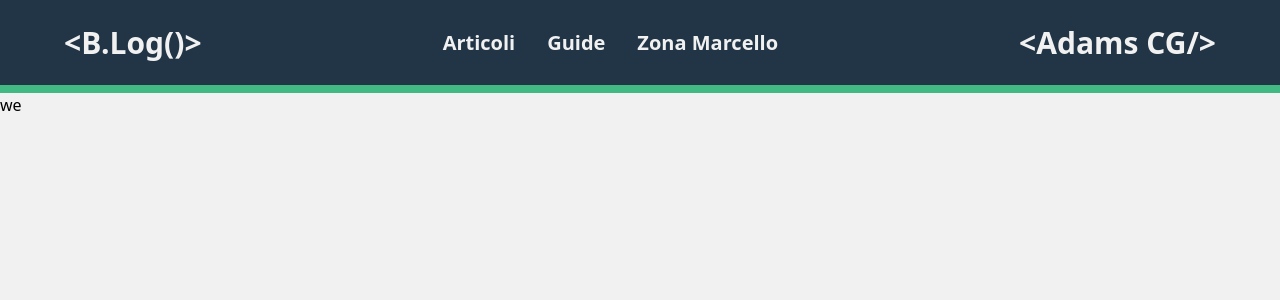
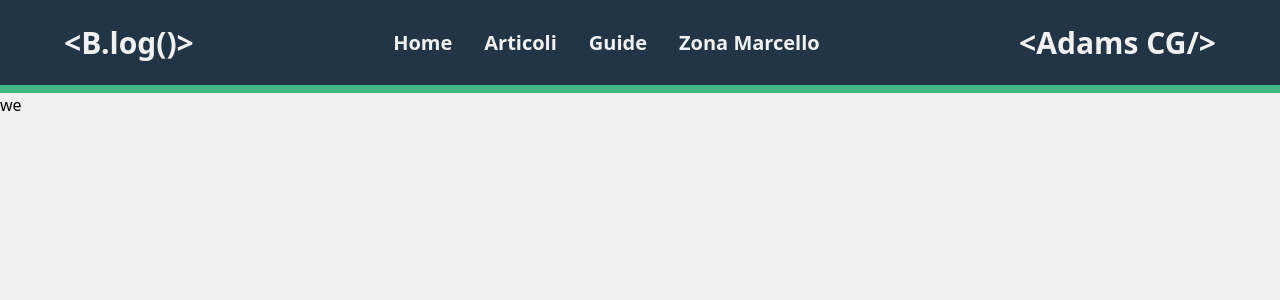
Before and after one commit to adams-cg/blog-project-vue, a Vue app: page / in a window 1280 px wide. Shown: the top 300 px of the page. Built offline with nearby package versions, Linux system fonts and the light colour scheme.

Commit message:
tweak header nav

```diff
--- a/src/components/Header.vue
+++ b/src/components/Header.vue
@@ -1,12 +1,13 @@
 <template>
     <header class="bg-[#213546] text-[#f1f1f1] border-b-8 border-[#42b983]">
-        <nav class="flex justify-between px-16 py-5 ">
+        <nav class="flex justify-between items-center px-16 py-5 ">
             <!-- LOGO BLOG -->
             <div>
-                <p class="text-[30px] font-extrabold">&lt;B.Log()&gt;</p>
+                <p class="text-[30px] font-extrabold">&lt;B.log()&gt;</p>
             </div>
             <!-- navigazione -->
             <div class="flex text-[20px] gap-8 font-semibold">
+                <button>Home</button>
                 <button>Articoli</button>
                 <button>Guide</button>
                 <button>Zona Marcello</button>
```
